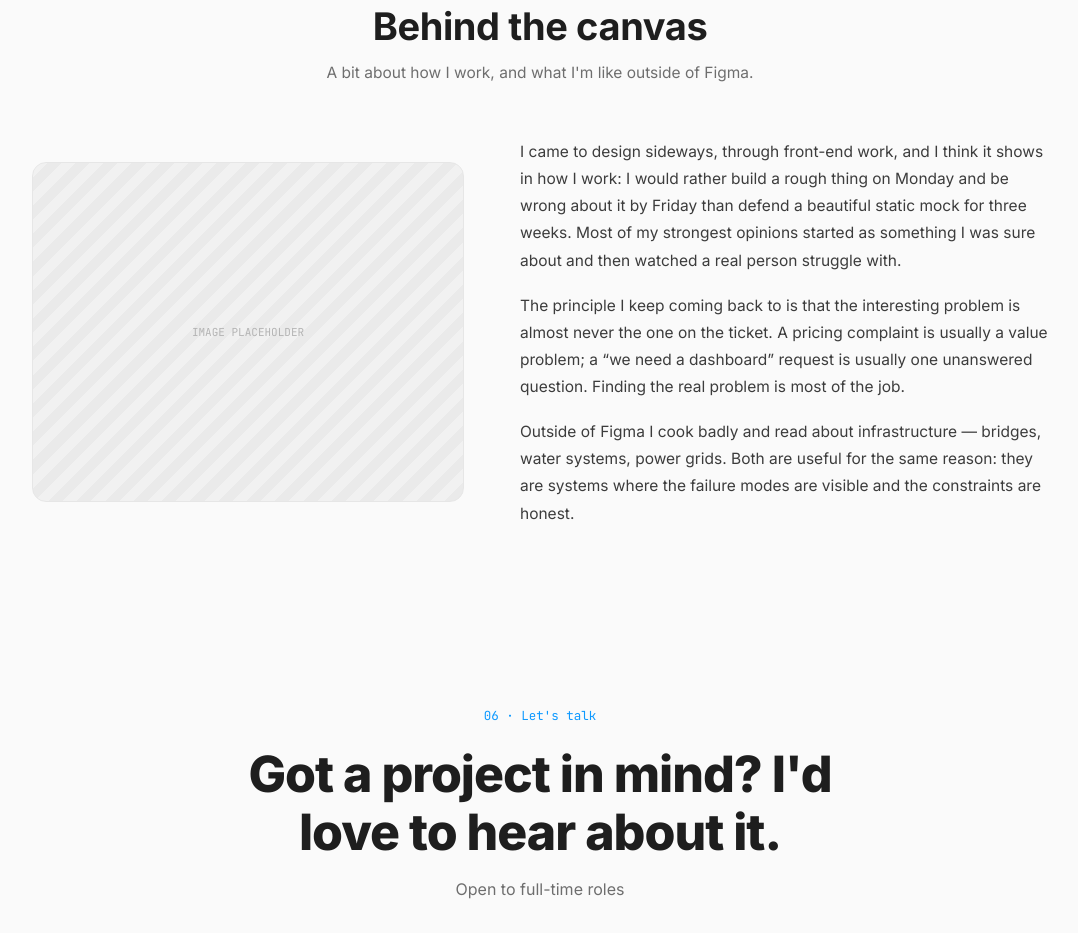
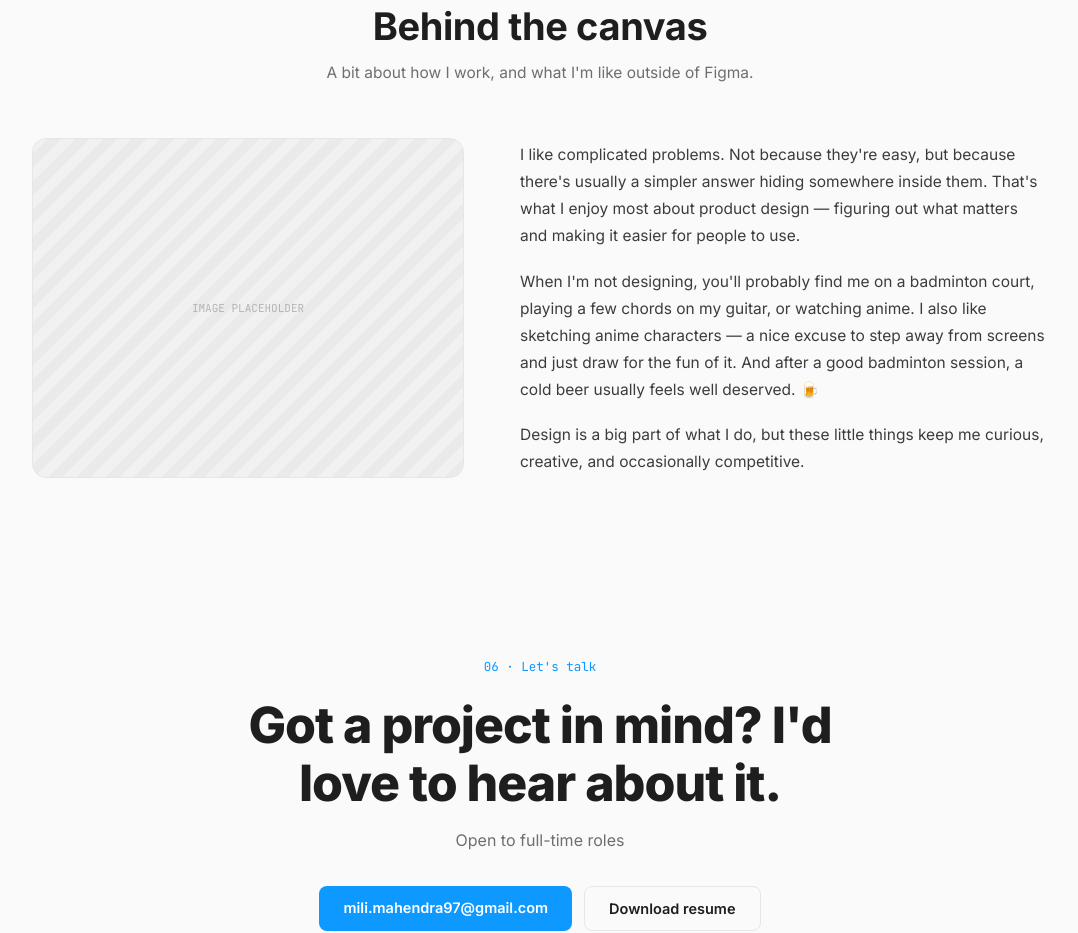
Before and after one commit to leesoosun/Figma_Style_Portfolio, a React (Vite) app: page / in a window 1280 px wide. Shown: the part 4040-4973 px from the top of the page, without its empty margins (100-1178 px from the left). Built offline with nearby package versions, Linux system fonts and the light colour scheme.

Commit message:
Replace the Behind the canvas bio with real copy

```diff
--- a/src/data.js
+++ b/src/data.js
@@ -93,9 +93,9 @@
 ]
 
 export const aboutParagraphs = [
-  'I came to design sideways, through front-end work, and I think it shows in how I work: I would rather build a rough thing on Monday and be wrong about it by Friday than defend a beautiful static mock for three weeks. Most of my strongest opinions started as something I was sure about and then watched a real person struggle with.',
-  'The principle I keep coming back to is that the interesting problem is almost never the one on the ticket. A pricing complaint is usually a value problem; a “we need a dashboard” request is usually one unanswered question. Finding the real problem is most of the job.',
-  'Outside of Figma I cook badly and read about infrastructure — bridges, water systems, power grids. Both are useful for the same reason: they are systems where the failure modes are visible and the constraints are honest.',
+  "I like complicated problems. Not because they're easy, but because there's usually a simpler answer hiding somewhere inside them. That's what I enjoy most about product design — figuring out what matters and making it easier for people to use.",
+  "When I'm not designing, you'll probably find me on a badminton court, playing a few chords on my guitar, or watching anime. I also like sketching anime characters — a nice excuse to step away from screens and just draw for the fun of it. And after a good badminton session, a cold beer usually feels well deserved. 🍺",
+  'Design is a big part of what I do, but these little things keep me curious, creative, and occasionally competitive.',
 ]
 
 /* ---------------- Case studies ---------------- */
```
